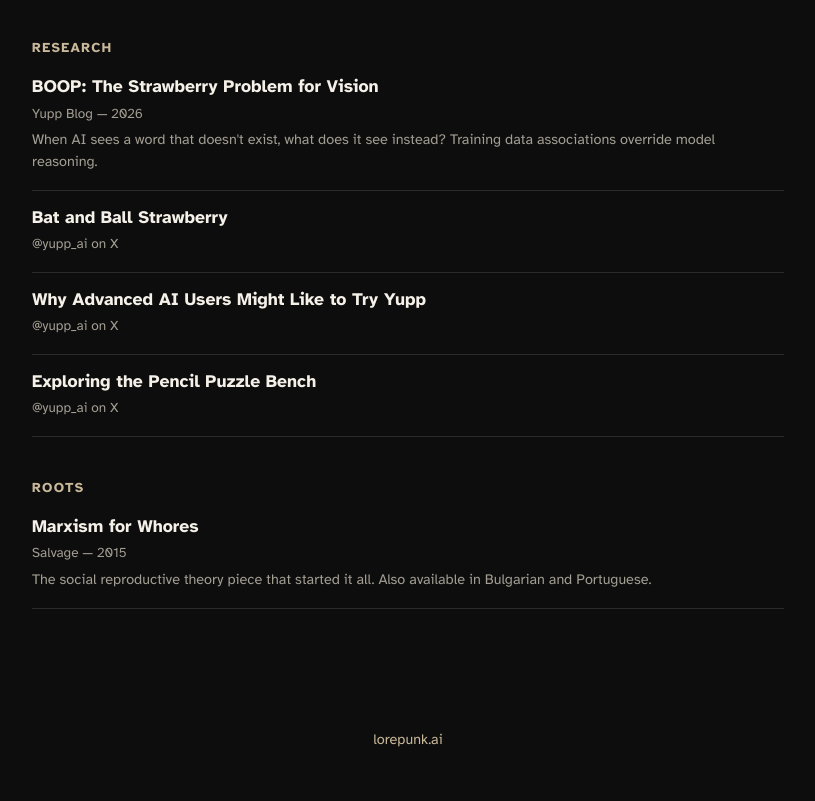
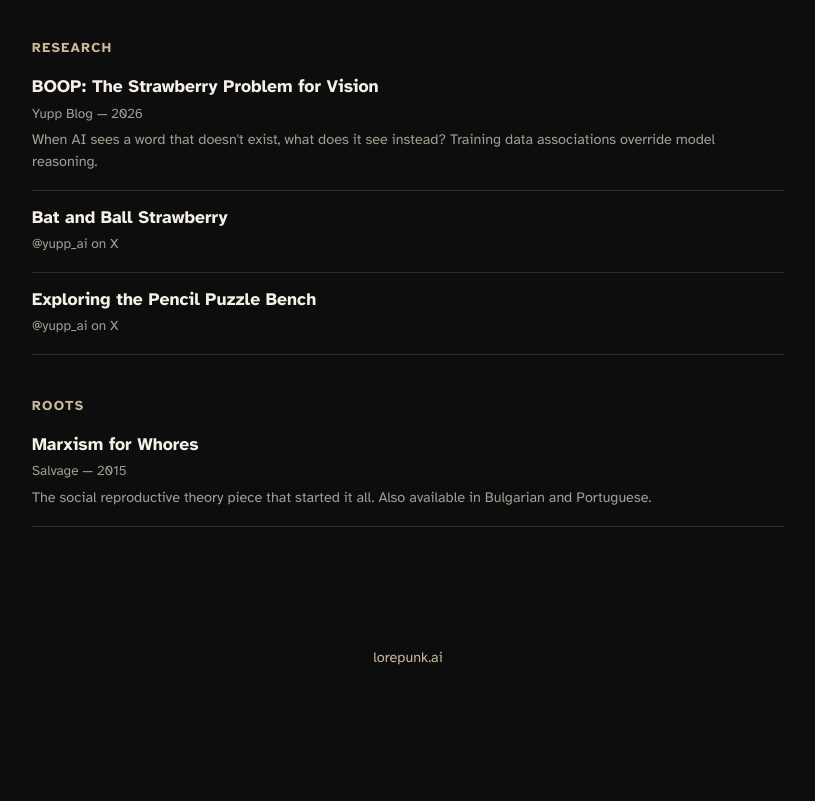
Before and after one commit to lorepunk/lorepunk-ai, an Astro site: page /digitalminds in a window 1280 px wide. Shown: the part 674-1475 px from the top of the page, without its empty margins (232-1047 px from the left). After the commit the page ends 1393 px from the top, so only its background shows below. Built offline with nearby package versions, Linux system fonts and the light colour scheme; Astro itself is replaced by a stand-in of ours.

Commit message:
Update digitalminds.astro

```diff
--- a/src/pages/digitalminds.astro
+++ b/src/pages/digitalminds.astro
@@ -163,12 +163,6 @@ import { SITE_TITLE } from '../consts';
 					</a>
 				</li>
 				<li class="link-item">
-					<a href="https://x.com/yupp_ai/status/2022372798627225819" target="_blank" rel="noopener">
-						<p class="link-title">Why Advanced AI Users Might Like to Try Yupp</p>
-						<p class="link-venue">@yupp_ai on X</p>
-					</a>
-				</li>
-				<li class="link-item">
 					<a href="https://x.com/yupp_ai/status/2032463785752187225" target="_blank" rel="noopener">
 						<p class="link-title">Exploring the Pencil Puzzle Bench</p>
 						<p class="link-venue">@yupp_ai on X</p>
```
